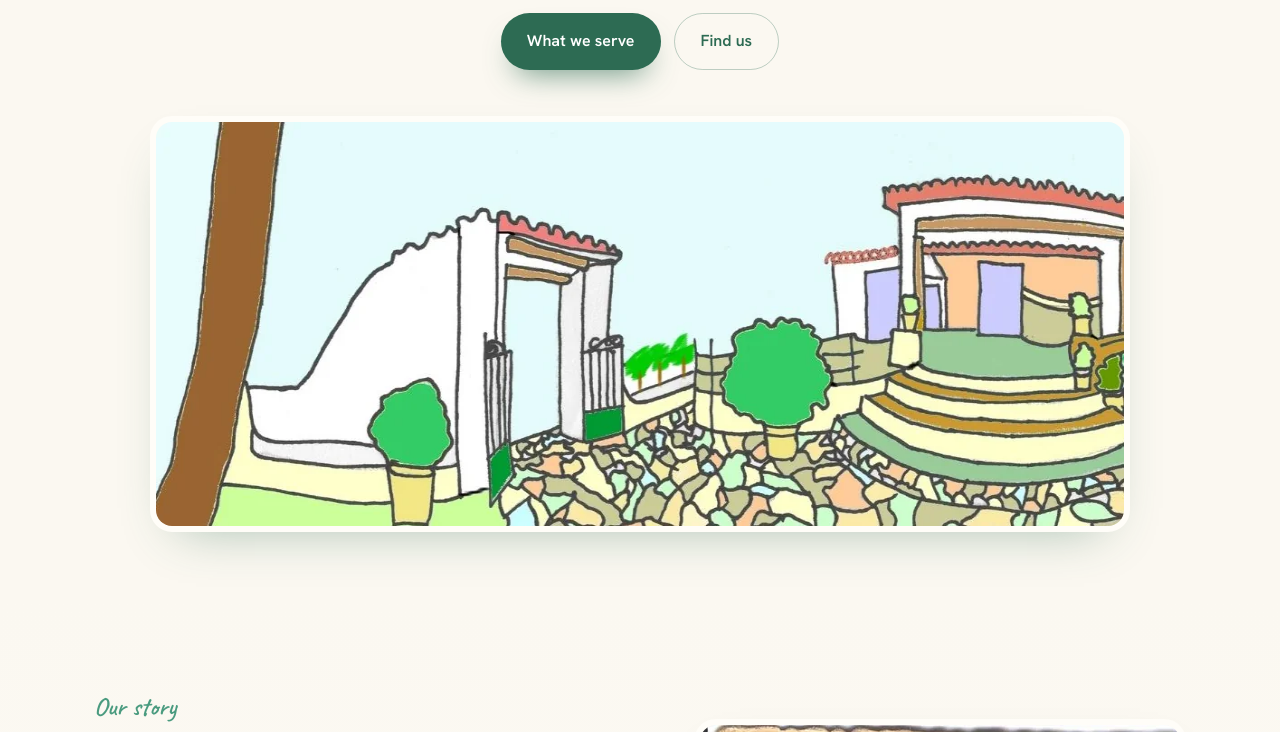
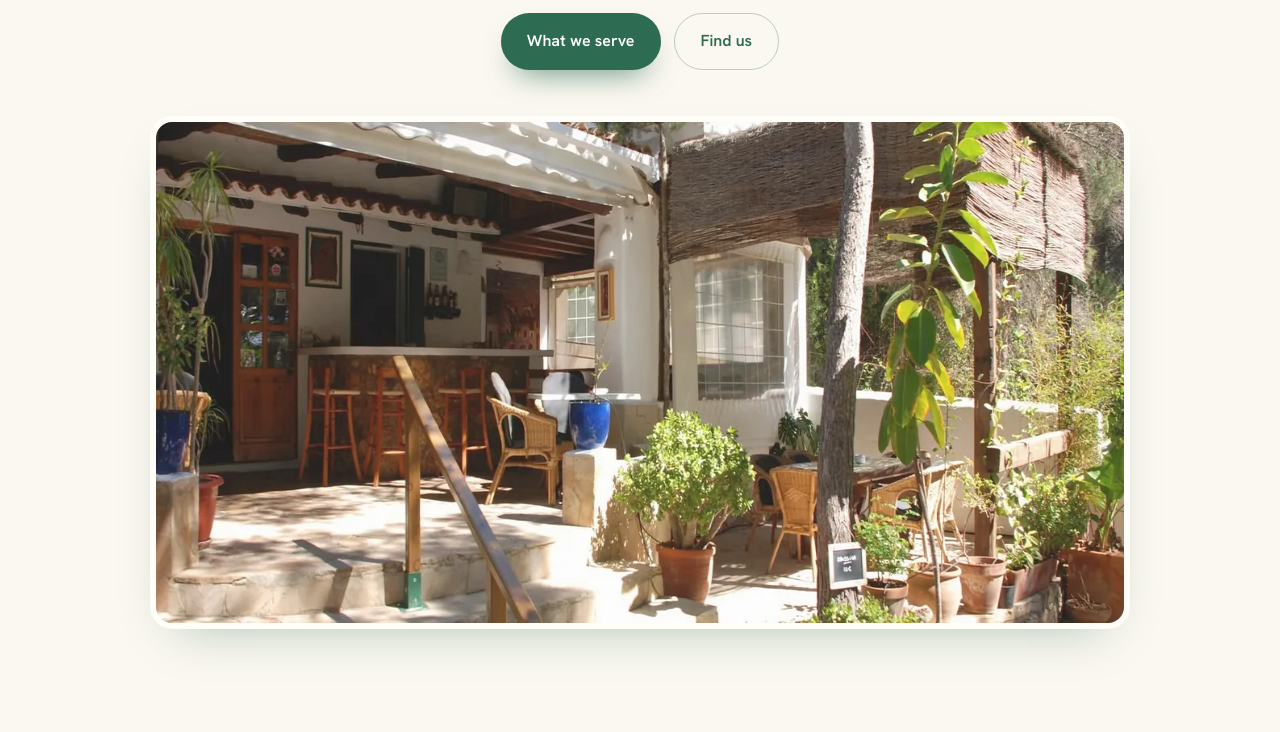
Before and after one commit to einarcardona/CanPou, a plain HTML site: page index.html in a window 1280 px wide. Shown: the part 460-1192 px from the top of the page. Drawn offline with Linux system fonts and the light colour scheme.

Commit message:
Add files via upload

```diff
--- a/index.html
+++ b/index.html
@@ -236,7 +236,7 @@
       </div>
     </div>
     <div class="wrap">
-      <div class="hero-illus reveal d2"><img src="illustration.webp" alt="Illustration of Café Restaurante Can Pou and its garden in Ibiza" width="1070" height="404" fetchpriority="high"></div>
+      <div class="hero-illus reveal d2"><img src="hero.webp" alt="The garden terrace and bar at Café Restaurante Can Pou, Ibiza" width="1200" height="501" fetchpriority="high"></div>
     </div>
   </section>
 
```
Also changed, not shown: hero.webp (added).
